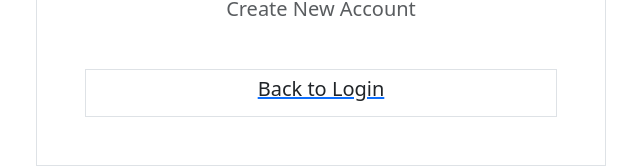
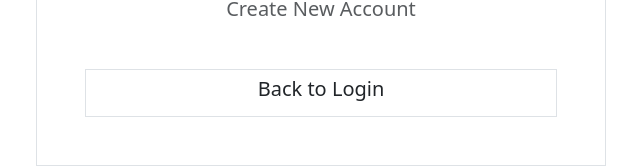
Before and after one commit to brajamohamed/Instragram-clone, a React (Create React App) app: page /forgotpassword in a window 1280 px wide. Shown: the part 589-757 px from the top of the page, without its empty margins (319-959 px from the left). Built offline with nearby package versions, Linux system fonts and the light colour scheme.

Commit message:
fixed text decortion

```diff
--- a/src/ForgotPassword/ForgotPassword.jsx
+++ b/src/ForgotPassword/ForgotPassword.jsx
@@ -67,7 +67,7 @@ const ForgotPassword = () => {
             </Link>
           </div>
           <div className="border">
-            <Link to="/" className="text-decortion-none">
+            <Link to="/" className="text-decoration-none">
               <button className="btn d-block w-100">
                 <h5 className="text-decoration-none">Back to Login</h5>
               </button>
```
